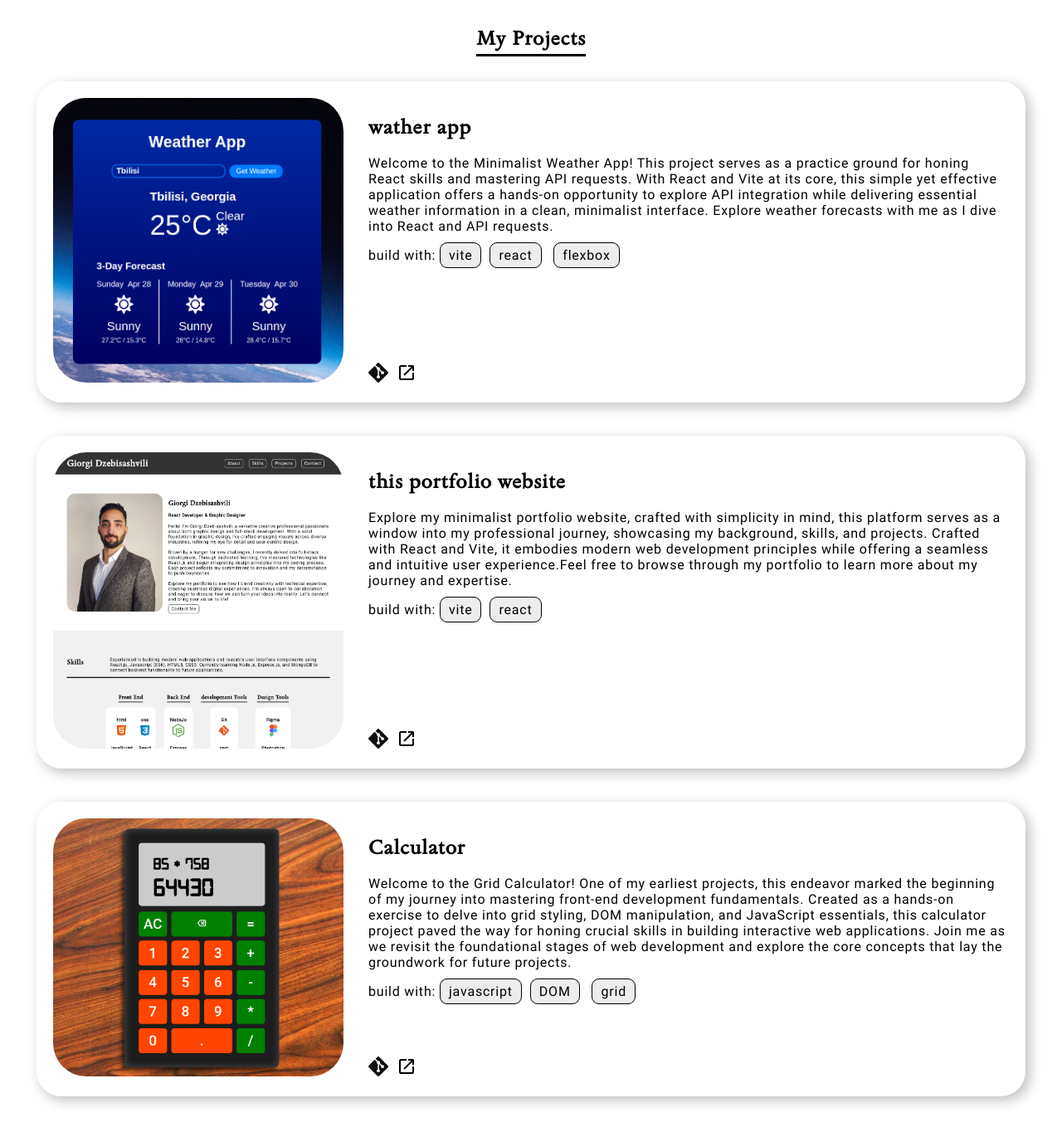
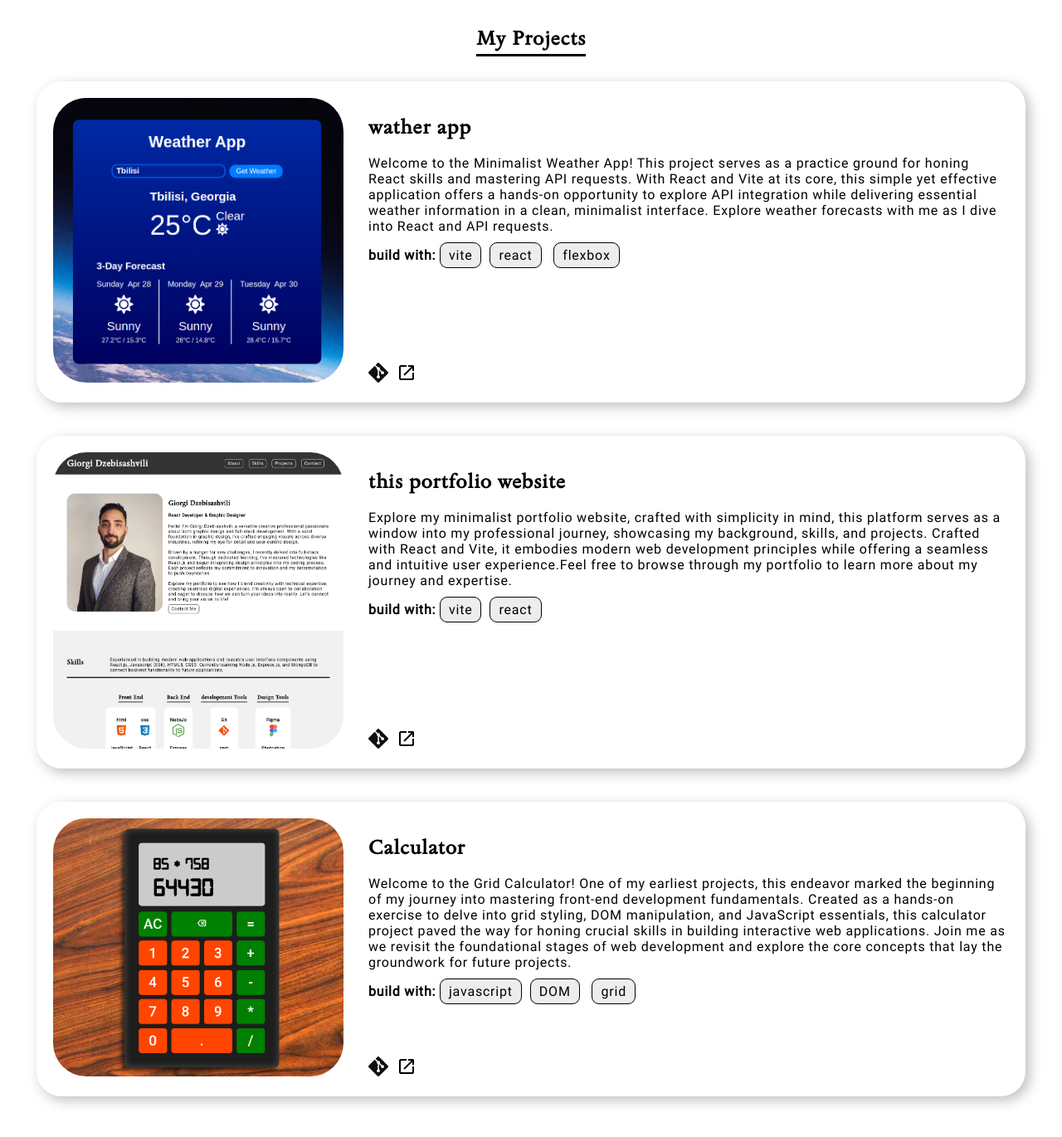
Before and after one commit to giorgidzebisashvili4/portfolio, a React (Vite) app: page / in a window 1280 px wide. Shown: the part 1406-2776 px from the top of the page at 83% size. Built offline with nearby package versions, Linux system fonts and the light colour scheme.

Commit message:
bold buld with: text in project section

```diff
--- a/src/components/Projects.jsx
+++ b/src/components/Projects.jsx
@@ -30,7 +30,8 @@ function Projects() {
               </p>
               <p>
                 {" "}
-                build with: <span>vite</span>
+                <b>build with: </b>
+                <span>vite</span>
                 <span>react</span> <span>flexbox</span>
               </p>
             </div>
@@ -73,7 +74,8 @@ function Projects() {
                 more about my journey and expertise.
               </p>
               <p>
-                build with: <span>vite</span>
+                <b>build with: </b>
+                <span>vite</span>
                 <span>react</span>
               </p>
             </div>
@@ -119,7 +121,8 @@ function Projects() {
               </p>
               <p>
                 {" "}
-                build with: <span>javascript</span>
+                <b>build with: </b>
+                <span>javascript</span>
                 <span>DOM</span> <span>grid</span>
               </p>
             </div>
```
